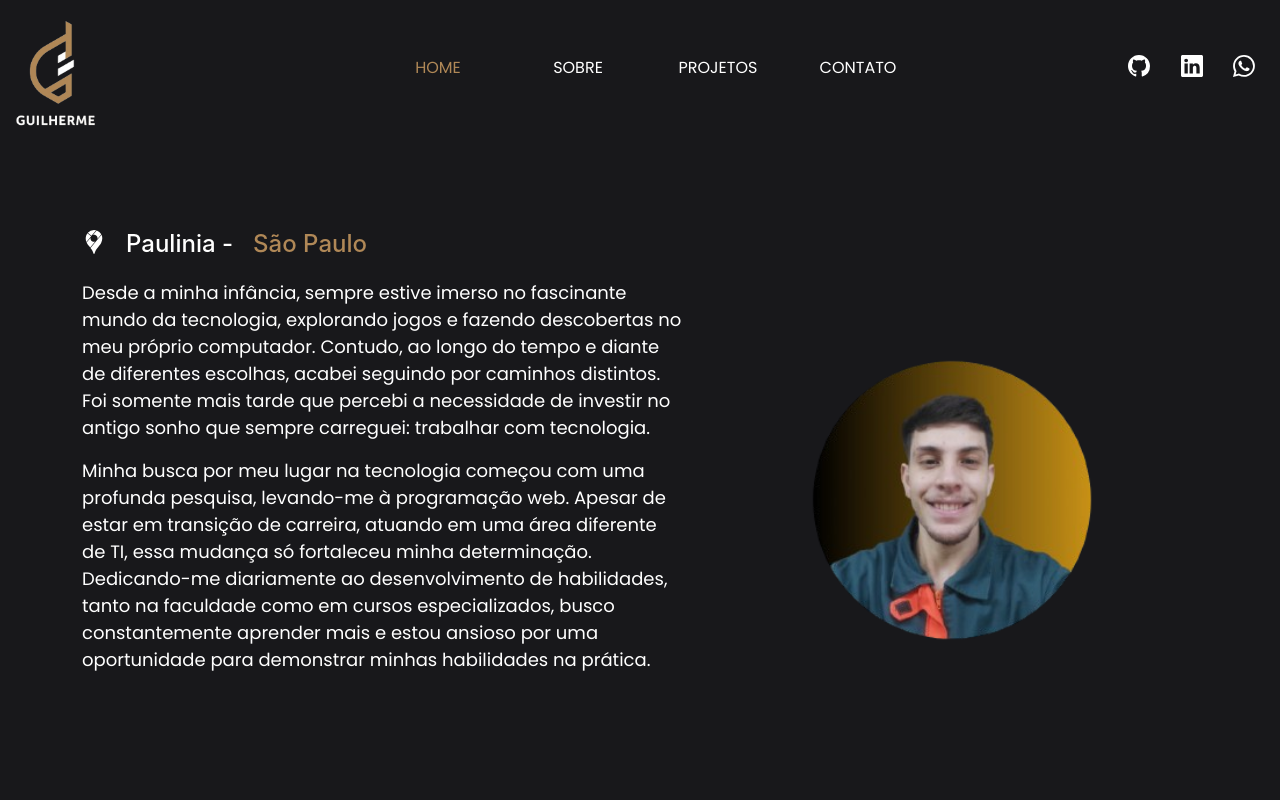
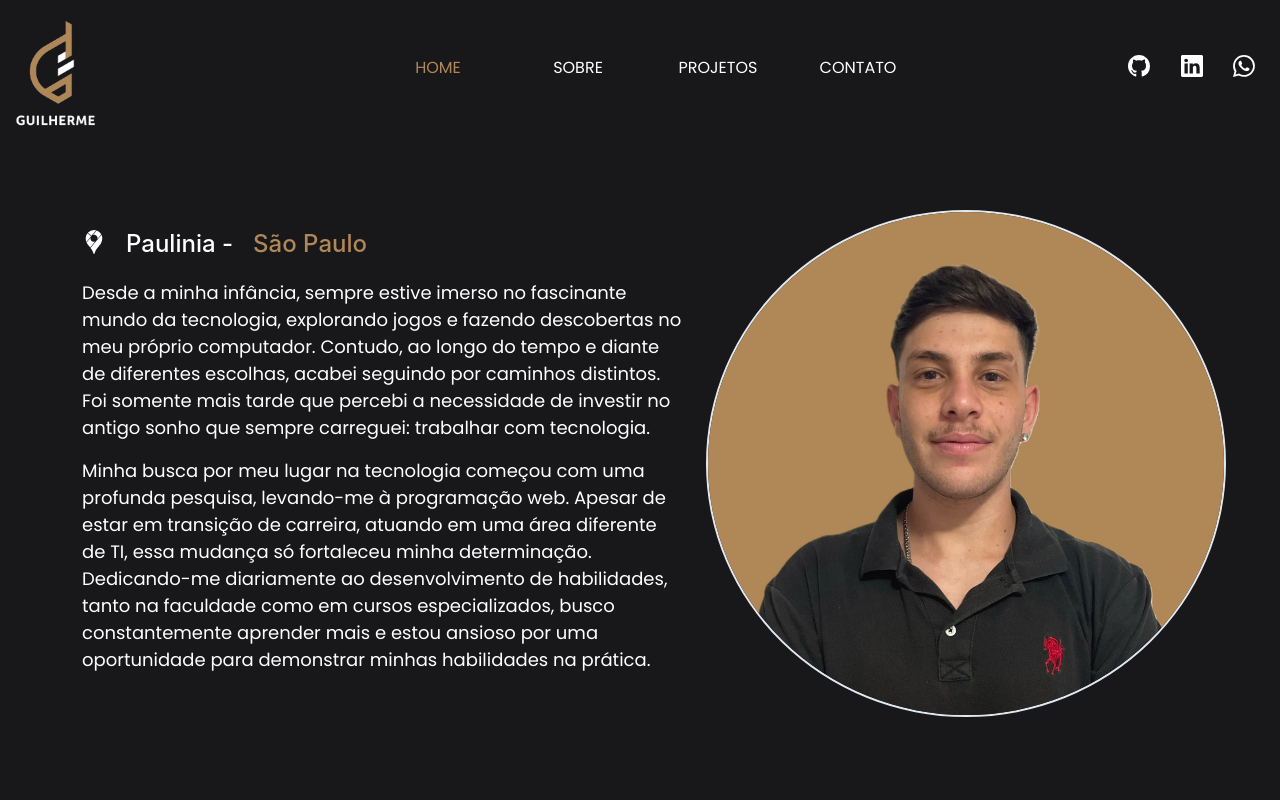
Before and after one commit to Guilherme-SilvaH/Portfolio, a React (Vite) app: page /sobre-mim in a window 1280 px wide. Shown: the top 800 px of the page. Built offline with nearby package versions, Linux system fonts and the light colour scheme.

Commit message:
about-finish

```diff
--- a/src/Pages/Sobre/Style.sass
+++ b/src/Pages/Sobre/Style.sass
@@ -37,10 +37,15 @@
     display: flex
     justify-content: center
     margin-top: 10%
-    max-width: 700px
+    max-width: 600px
+
+
 
 
 
     img
-
-        margin-left: 10%
+        border-width: 2px
+        border-style: solid
+        border-radius: 50%
+        margin-left: 15%
+        height: 65%
--- a/src/Pages/Sobre/index.tsx
+++ b/src/Pages/Sobre/index.tsx
@@ -3,7 +3,7 @@ import Header from "../../Components/Header/Header";
 import Footer from "../../Components/Footer/Footer";
 import { SiGooglemaps } from 'react-icons/si'
 import "./Style.sass"
-import img from "../../assets/log-edit.png"
+import img from "../../assets/logo-new3.jpg"
 
 export default function About (){
     return(
```
Also changed, not shown: src/assets/logo - new.png (added), src/assets/logo-new3.jpg (added).
